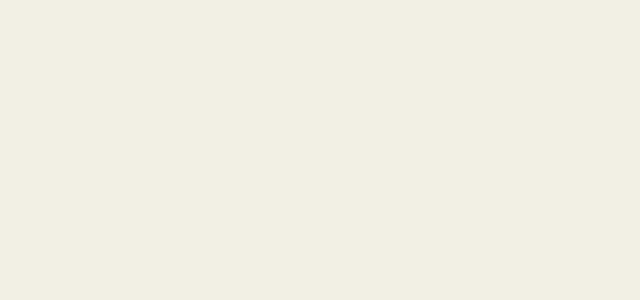
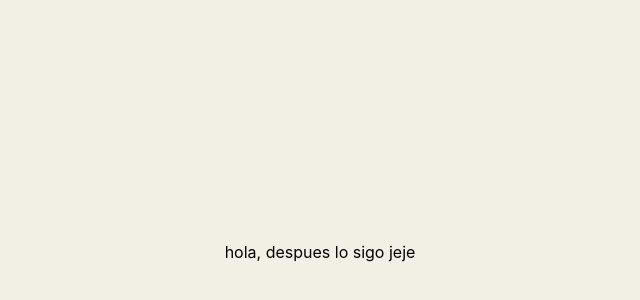
Before and after one commit to leodelmas00/front-truequetools, a React (Create React App) app: page /adminview/EmployeeDetail in a window 1280 px wide. Shown: the part 148-448 px from the top of the page, without its empty margins (320-960 px from the left). Built offline with nearby package versions, Linux system fonts and the light colour scheme.

Commit message:
Creada jsx de empleadoDetalle

```diff
--- a/src/App.js
+++ b/src/App.js
@@ -18,6 +18,7 @@ import CreateSucursal from "./components/admin-cruds/CreateSucursal";
 import CreateEmployee from "./components/admin-cruds/CreateEmployee";
 import Historial from './components//Historial';
 import SelectProduct from './components//SelectProduct';
+import EmployeeDetail from "./components/admin-cruds/EmployeeDetail";
 
 function App() {
   return (
@@ -41,6 +42,7 @@ function App() {
       <Route path="/adminview/employees/add" component={CreateEmployee} />
       <Route path="/Historial" component={Historial} />
       <Route path="/SelectProduct" component={SelectProduct} />
+      <Route path="/adminview/EmployeeDetail" component={EmployeeDetail} />
 
 
 
--- /dev/null
+++ b/src/components/admin-cruds/EmployeeDetail.jsx
@@ -0,0 +1,41 @@
+import { useState, useEffect } from "react";
+import axios from "axios";
+import { useParams } from "wouter";
+
+/*
+import { baseURL } from '../api/trueque.api';
+import { getUserInfo } from '../api/trueque.api';
+*/
+
+export default function EmployeeDetail() {
+    const params = useParams();
+    const [employee, setEmployee] = useState(null);
+
+    /*
+
+    useEffect(() => {
+        const fetchEmployee = async () => {
+            try {
+                const token = localStorage.getItem('token');
+                const employeeResponse = await axios.get(`${baseURL}Employees/${params.employeeId}/`, {
+                    headers: {
+                        Authorization: `Token ${token}`,
+                    }
+                });
+                const userInfoResponse = await getUserInfo();
+                setEmployee(employeeResponse.data);
+            } catch (error) {
+                console.error('Error:', error);
+            }
+            fetchEmployee();
+        };
+    }, [params.postId]);
+
+    */
+
+    return (
+        <div style={{display: 'flex', flexDirection: 'column', justifyContent: 'center', alignItems: 'center', height: '100vh'}}>
+            hola, despues lo sigo jeje
+        </div>
+    );
+}
--- a/src/components/admin-cruds/Employees.jsx
+++ b/src/components/admin-cruds/Employees.jsx
@@ -22,8 +22,8 @@ export default function Employees() {
             <h1>Lista de Empleados</h1>
             <ul>
                 {employees.map(employee => (
-                    <li key={employee.id}>
-                        {employee.nombre} - {employee.dni}
+                    <li key={employee.id} style={{marginTop: '5px'}}>
+                        <Link to="/adminview/EmployeeDetail" style={{backgroundColor: '#f2ada7', borderRadius: '6px'}}>{employee.nombre} - {employee.dni} </Link>
                     </li>
                 ))}
             </ul>
```
